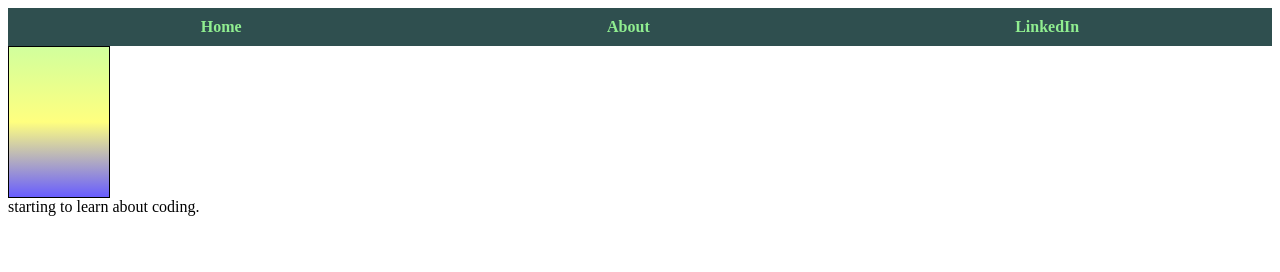
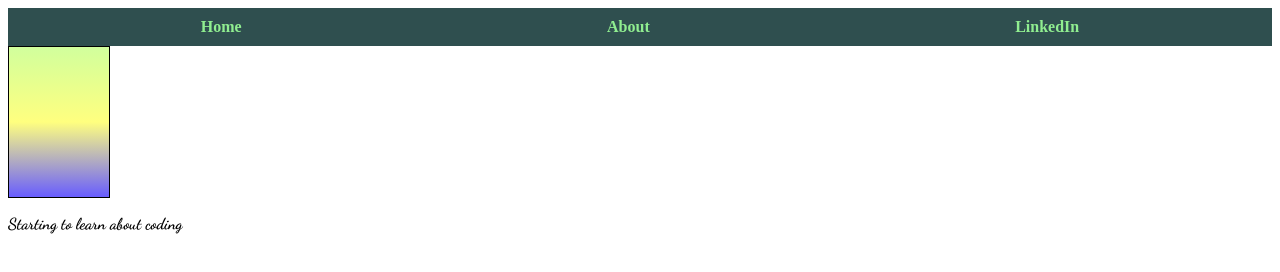
Before and after one commit to samurcode/final-project, a plain HTML site: page index.html in a window 1280 px wide. Drawn offline with Linux system fonts and the light colour scheme.

Commit message:
added font

```diff
--- a/add-linkedin-link/index.html
+++ b/index.html
@@ -27,6 +27,7 @@
     <section>
       <div class="box"></div>
     </section>
+    <p class="dancing-script-cursive">Starting to learn about coding</p>
+
   </body>
-  starting to learn about coding.
 </html>
--- a/add-linkedin-link/styles.css
+++ b/styles.css
@@ -1,3 +1,10 @@
+.dancing-script-cursive {
+  font-family: "Dancing Script", cursive;
+  font-optical-sizing: auto;
+  font-weight: 900;
+  font-style: normal;
+}
+
 /* Example CSS for navigation bar and LinkedIn link */
 nav {
   background-color: darkslategrey;
@@ -37,10 +44,3 @@ nav ul li a:hover {
     rgba(20, 3, 255, 0.644)
   );
 }
-
-.dancing-script-<cursive > {
-  font-family: "Dancing Script", cursive;
-  font-optical-sizing: auto;
-  font-weight: <weight>;
-  font-style: normal;
-}
```
